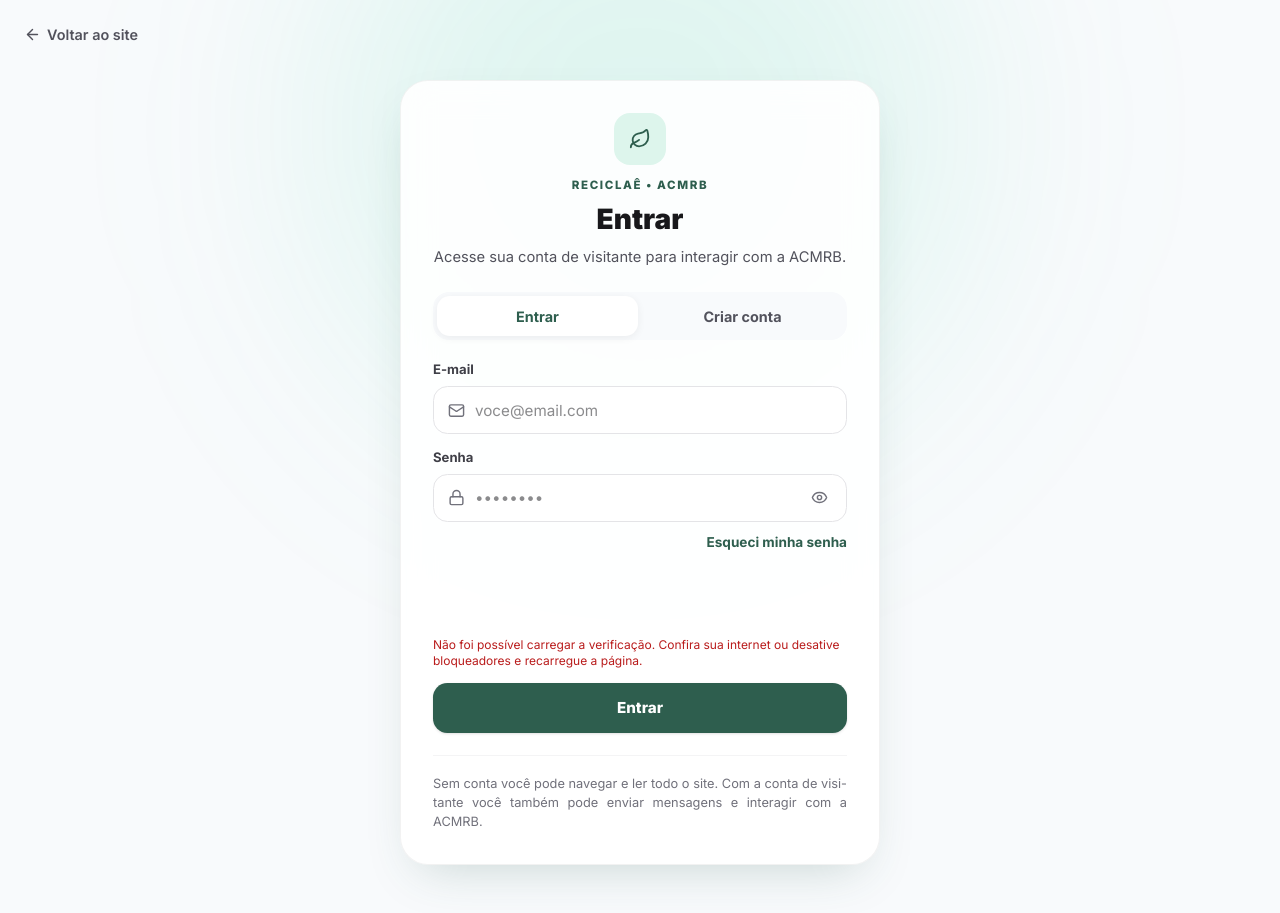
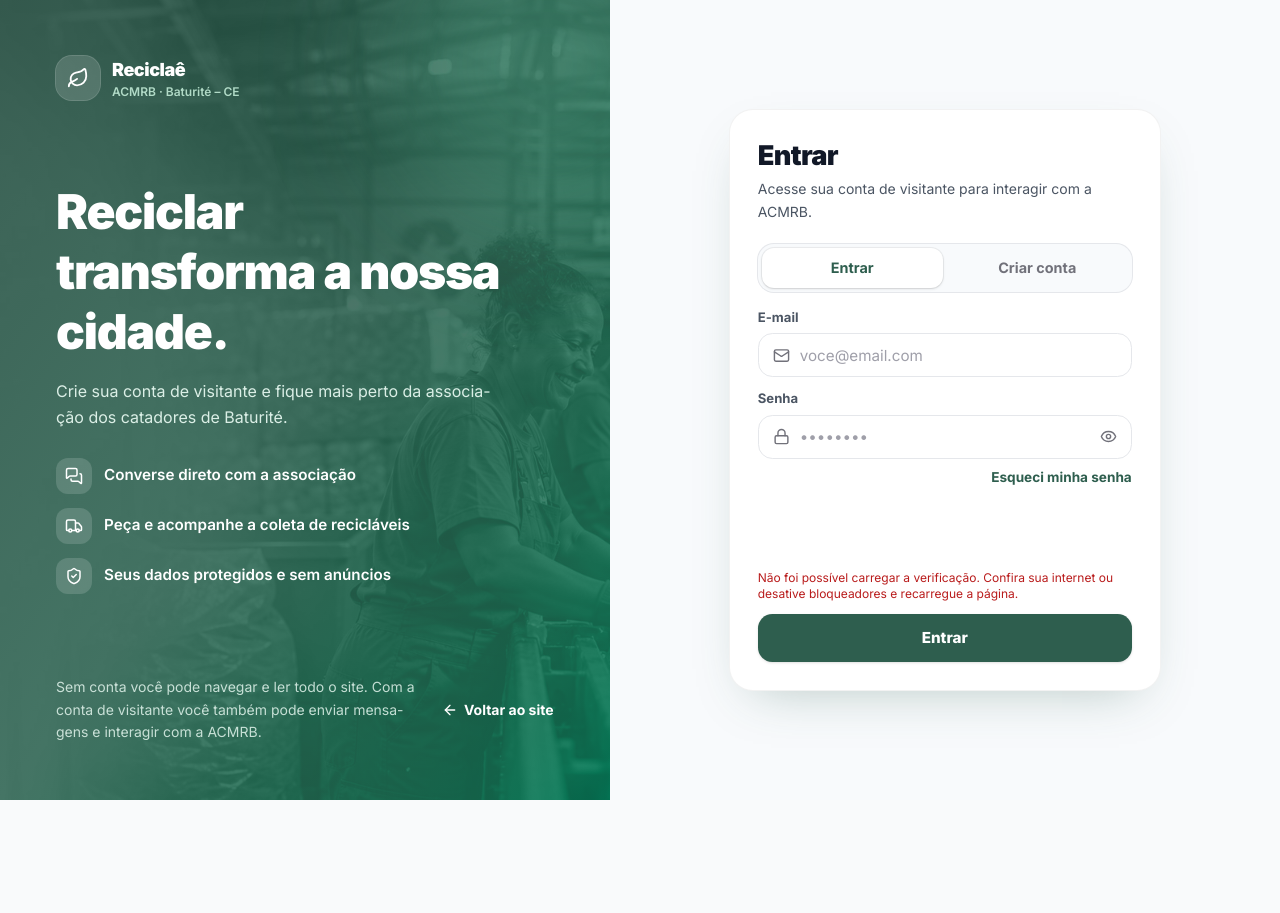
Before and after one commit to joota2500/acmrb-platform, a Next.js app: page /login in a window 1280 px wide. After the commit the page ends 800 px from the top, so only its background shows below. Built offline with nearby package versions, Linux system fonts and the light colour scheme; no server answers.

Commit message:
tela de login nova

```diff
--- a/src/app/login/page.tsx
+++ b/src/app/login/page.tsx
@@ -12,11 +12,14 @@
  *    senha e confirmação (zod). O perfil é criado pelo gatilho do banco
  *    (migration 20261020260000_visitantes_perfil.sql).
  *  - Esqueci minha senha: envia o link para /redefinir-senha.
- * Visual: Tailwind + Button.
+ * Visual (Tailwind): no computador, 2 colunas que cabem na tela sem
+ * rolagem (painel verde da marca à esquerda + cartão do formulário à
+ * direita). No celular, só o cartão, com rolagem vertical natural.
  */
 
 import { useEffect, useState, type FormEvent } from "react";
 import Link from "next/link";
+import Image from "next/image";
 import { useRouter } from "next/navigation";
 import { AnimatePresence, motion, useReducedMotion } from "framer-motion";
 import {
@@ -30,7 +33,10 @@ import {
   Lock,
   Mail,
   MapPin,
+  MessagesSquare,
   Phone,
+  ShieldCheck,
+  Truck,
   User,
 } from "lucide-react";
 
@@ -81,11 +87,22 @@ function mensagemErroCadastro(error: { status?: number; code?: string; message:
 
 // Classes que se repetem no formulário
 const CAIXA_CAMPO =
-  "flex h-12 items-center gap-2.5 rounded-[0.9rem] border bg-white px-3.5 text-zinc-500 transition focus-within:border-brand focus-within:text-brand focus-within:shadow-[0_0_0_3px_rgb(46_94_78/0.15)] max-[480px]:h-11.5";
+  "flex h-11 items-center gap-2.5 rounded-control border bg-white px-3.5 text-ink-muted transition focus-within:border-brand focus-within:text-brand focus-within:shadow-focus";
 const ENTRADA =
-  "h-full min-w-0 flex-1 border-0 bg-transparent text-[0.95rem] text-zinc-900 outline-none max-[480px]:text-base";
-const ROTULO = "text-[0.82rem] font-bold text-zinc-700";
-const LINK = "inline-flex items-center justify-center gap-1.5 text-[0.85rem] font-bold text-brand hover:underline";
+  "h-full w-full min-w-0 flex-1 border-0 bg-transparent text-base text-ink outline-none placeholder:text-zinc-400 sm:text-[0.95rem]";
+const ROTULO = "text-[0.82rem] font-bold text-ink-soft";
+const LINK =
+  "inline-flex items-center justify-center gap-1.5 rounded-md text-[0.85rem] font-bold text-brand hover:underline focus-visible:outline-2 focus-visible:outline-offset-2 focus-visible:outline-brand";
+
+// Vantagens da conta (painel verde do computador)
+const VANTAGENS = [
+  { icone: MessagesSquare, texto: "Converse direto com a associação" },
+  { icone: Truck, texto: "Peça e acompanhe a coleta de recicláveis" },
+  { icone: ShieldCheck, texto: "Seus dados protegidos e sem anúncios" },
+];
+
+const AVISO_VISITANTE =
+  "Sem conta você pode navegar e ler todo o site. Com a conta de visitante você também pode enviar mensagens e interagir com a ACMRB.";
 
 export default function LoginPage() {
   const router = useRouter();
@@ -286,8 +303,8 @@ export default function LoginPage() {
     return (
       <div className="flex min-w-0 flex-col gap-1.5">
         <label htmlFor={`login-${id}`} className={ROTULO}>{rotulo}</label>
-        <div className={cn(CAIXA_CAMPO, erro ? "border-red-400" : "border-zinc-200")}>
-          <Icone size={17} aria-hidden="true" />
+        <div className={cn(CAIXA_CAMPO, erro ? "border-red-400" : "border-line")}>
+          <Icone size={17} className="shrink-0" aria-hidden="true" />
           <input
             id={`login-${id}`}
             className={ENTRADA}
@@ -296,7 +313,7 @@ export default function LoginPage() {
             {...props}
           />
         </div>
-        {erro && <span id={`login-${id}-erro`} className="text-xs text-red-600">{erro}</span>}
+        {erro && <ErroCampo id={`login-${id}-erro`} texto={erro} />}
       </div>
     );
   }
@@ -305,39 +322,99 @@ export default function LoginPage() {
   const t = TITULOS[modo];
 
   return (
-    <main className="relative flex min-h-dvh items-center justify-center overflow-hidden bg-surface-alt px-5 pb-12 pt-20 max-[768px]:pt-18 max-[480px]:items-start max-[480px]:px-3.5 max-[480px]:pb-6 max-[480px]:pt-15">
-      <div
-        className="pointer-events-none absolute -top-48 left-1/2 size-160 -translate-x-1/2 rounded-full bg-emerald-400/12 blur-[120px]"
-        aria-hidden="true"
+    // Computador (lg): altura exata da tela e nada de rolagem na página.
+    // Celular: altura mínima da tela e só rolagem vertical (overflow-x-hidden).
+    <main className="min-h-dvh overflow-x-hidden bg-surface-alt lg:grid lg:h-dvh lg:grid-cols-[minmax(0,1fr)_minmax(0,1.1fr)] lg:overflow-hidden">
+      {/* ===== Painel da marca (só no computador) ===== */}
+      <aside className="relative hidden overflow-hidden bg-linear-to-br from-brand-dark via-brand to-emerald-700 text-white lg:flex lg:flex-col lg:justify-between lg:p-10 xl:p-14">
+        <Image
+          src="/images/hero-reciclagem.jpg"
+          alt=""
+          fill
+          priority
+          sizes="50vw"
+          className="object-cover opacity-15 mix-blend-luminosity"
         />
+        {/* luz verde de fundo (só decoração) */}
+        <span className="pointer-events-none absolute -right-24 -top-24 h-80 w-80 rounded-full bg-emerald-300/20 blur-3xl" aria-hidden="true" />
 
         <Link
           href="/"
-        className="absolute left-6 top-6 z-10 inline-flex items-center gap-1.5 text-[0.9rem] font-semibold text-zinc-600 transition-colors hover:text-brand max-[480px]:left-4 max-[480px]:top-4 max-[480px]:text-[0.85rem]"
+          className="relative inline-flex w-fit items-center gap-3 rounded-xl focus-visible:outline-2 focus-visible:outline-offset-4 focus-visible:outline-white"
         >
+          <span className="grid size-11 place-items-center rounded-2xl bg-white/15 ring-1 ring-white/25">
+            <Leaf size={22} aria-hidden="true" />
+          </span>
+          <span className="leading-tight">
+            <span className="block text-lg font-black tracking-tight">Reciclaê</span>
+            <span className="block text-xs font-semibold text-emerald-100/80">ACMRB · Baturité – CE</span>
+          </span>
+        </Link>
+
+        <div className="relative max-w-md">
+          <h2 className="text-4xl font-black leading-tight tracking-tight xl:text-5xl">
+            Reciclar transforma a nossa cidade.
+          </h2>
+          <p className="mt-4 text-base leading-relaxed text-emerald-50/90">
+            Crie sua conta de visitante e fique mais perto da associação dos catadores de Baturité.
+          </p>
+          <ul className="mt-7 flex flex-col gap-3.5">
+            {VANTAGENS.map(({ icone: Icone, texto }) => (
+              <li key={texto} className="flex items-center gap-3 text-[0.95rem] font-semibold">
+                <span className="grid size-9 shrink-0 place-items-center rounded-xl bg-white/15">
+                  <Icone size={18} aria-hidden="true" />
+                </span>
+                {texto}
+              </li>
+            ))}
+          </ul>
+        </div>
+
+        <div className="relative flex items-center justify-between gap-4 text-sm text-emerald-50/80">
+          <p className="max-w-sm leading-relaxed">{AVISO_VISITANTE}</p>
+          <Link
+            href="/"
+            className="inline-flex shrink-0 items-center gap-1.5 rounded-md font-bold text-white hover:underline focus-visible:outline-2 focus-visible:outline-offset-2 focus-visible:outline-white"
+          >
+            <ArrowLeft size={16} aria-hidden="true" /> Voltar ao site
+          </Link>
+        </div>
+      </aside>
+
+      {/* ===== Coluna do formulário ===== */}
+      {/* no computador, se uma tela bem baixa não couber, rola só esta coluna (nunca a página) */}
+      <div className="flex min-h-dvh flex-col lg:min-h-0 lg:overflow-y-auto">
+        {/* topo do celular/tablet: voltar + marca */}
+        <div className="flex items-center justify-between px-4 pt-4 sm:px-6 lg:hidden">
+          <Link href="/" className={cn(LINK, "text-ink-soft")}>
             <ArrowLeft size={17} aria-hidden="true" /> Voltar ao site
           </Link>
+          <span className="inline-flex items-center gap-1.5 text-xs font-extrabold tracking-[0.14em] text-brand">
+            <Leaf size={15} aria-hidden="true" /> RECICLAÊ
+          </span>
+        </div>
 
+        <div className="flex flex-1 items-start justify-center px-4 py-5 sm:items-center sm:px-6 sm:py-8 lg:px-10 lg:py-6">
           <motion.section
-        className="relative z-1 w-full max-w-120 rounded-[1.75rem] border border-black/5 bg-white/90 p-8 shadow-[0_20px_50px_-20px_rgb(46_94_78/0.25)] backdrop-blur-lg max-[768px]:p-7 max-[480px]:rounded-[1.25rem] max-[480px]:p-5"
-        initial={reduzir ? false : { opacity: 0, y: 24 }}
+            className={cn(
+              "w-full rounded-[1.5rem] border border-black/5 bg-white p-5 shadow-[0_20px_50px_-24px_rgb(46_94_78/0.35)] sm:p-7",
+              modo === "cadastro" ? "max-w-[34rem]" : "max-w-[27rem]",
+            )}
+            initial={reduzir ? false : { opacity: 0, y: 16 }}
             animate={{ opacity: 1, y: 0 }}
-        transition={{ duration: 0.4 }}
+            transition={{ duration: 0.35 }}
             aria-labelledby="login-titulo"
           >
-        <header className="text-center">
-          <span className="inline-flex size-13 items-center justify-center rounded-2xl bg-brand-mint text-brand max-[480px]:size-11">
-            <Leaf size={22} aria-hidden="true" />
-          </span>
-          <p className="mt-3 text-[0.72rem] font-extrabold tracking-[0.14em] text-brand">RECICLAÊ • ACMRB</p>
-          <h1 id="login-titulo" className="mt-1 text-center text-[1.75rem] font-black text-zinc-900 max-[480px]:text-[1.45rem]">
+            <header>
+              <h1 id="login-titulo" className="text-2xl font-black tracking-tight text-ink sm:text-[1.7rem]">
                 {t.titulo}
               </h1>
-          <p className="texto-justo mt-1.5 text-[0.92rem] text-zinc-600 [text-align-last:center] max-[480px]:text-[0.85rem]">{t.sub}</p>
+              <p className="mt-1 text-sm leading-relaxed text-ink-soft">{t.sub}</p>
             </header>
 
-        {modo !== "recuperar" && (
-          <div className="mt-6 grid grid-cols-2 gap-1 rounded-2xl bg-surface-alt p-1" role="tablist" aria-label="Entrar ou criar conta">
+            {/* Abas: Entrar / Criar conta (em "recuperar" aparece o botão de voltar no lugar) */}
+            {modo !== "recuperar" ? (
+              <div className="mt-5 grid grid-cols-2 gap-1 rounded-2xl bg-surface-alt p-1 ring-1 ring-line" role="tablist" aria-label="Entrar ou criar conta">
                 {(["entrar", "cadastro"] as const).map((m) => (
                   <button
                     key={m}
@@ -345,8 +422,8 @@ export default function LoginPage() {
                     role="tab"
                     aria-selected={modo === m}
                     className={cn(
-                  "h-10 cursor-pointer rounded-[0.8rem] text-[0.9rem] font-bold transition-colors",
-                  modo === m ? "bg-white text-brand shadow-[0_2px_8px_rgb(0_0_0/0.06)]" : "text-zinc-600",
+                      "h-10 cursor-pointer rounded-xl text-[0.9rem] font-bold transition-colors focus-visible:outline-2 focus-visible:outline-offset-1 focus-visible:outline-brand",
+                      modo === m ? "bg-white text-brand shadow-sm ring-1 ring-black/5" : "text-ink-muted hover:text-brand",
                     )}
                     onClick={() => trocarModo(m)}
                   >
@@ -354,6 +431,10 @@ export default function LoginPage() {
                   </button>
                 ))}
               </div>
+            ) : (
+              <button type="button" className={cn(LINK, "mt-4 cursor-pointer")} onClick={() => trocarModo("entrar")}>
+                <ArrowLeft size={15} aria-hidden="true" /> Voltar para entrar
+              </button>
             )}
 
             <AnimatePresence mode="wait">
@@ -362,10 +443,10 @@ export default function LoginPage() {
                   key={aviso.texto}
                   role={aviso.tipo === "erro" ? "alert" : "status"}
                   className={cn(
-                "texto-justo mt-5 flex items-start gap-2.5 rounded-2xl border px-4 py-3 text-[0.88rem] leading-snug [&>svg]:mt-0.5 [&>svg]:shrink-0",
+                    "mt-4 flex items-start gap-2.5 rounded-2xl border px-3.5 py-3 text-[0.88rem] leading-snug [&>svg]:mt-0.5 [&>svg]:shrink-0",
                     aviso.tipo === "erro"
-                  ? "border-red-200 bg-red-50 text-danger"
-                  : "border-[#a7e3cb] bg-brand-mint text-[#1f4a3c]",
+                      ? "border-red-200 bg-danger-soft text-danger"
+                      : "border-brand-line bg-brand-mint text-brand-dark",
                   )}
                   initial={reduzir ? false : { opacity: 0, y: -6 }}
                   animate={{ opacity: 1, y: 0 }}
@@ -377,25 +458,25 @@ export default function LoginPage() {
               )}
             </AnimatePresence>
 
-        <form className="mt-5 flex flex-col gap-3.5" onSubmit={enviar} noValidate>
+            <form className="mt-4 flex flex-col gap-3" onSubmit={enviar} noValidate>
+              {/* Cadastro: campos em 2 colunas a partir do tablet, para caber na tela */}
               {modo === "cadastro" && (
-            <>
+                <div className="grid gap-3 sm:grid-cols-2">
                   {campo("nome", "Nome completo", User, { type: "text", autoComplete: "name", maxLength: 100, value: nome, onChange: (e) => setNome(e.target.value), placeholder: "Seu nome e sobrenome" })}
-              <div className="grid grid-cols-2 gap-3.5 max-[480px]:grid-cols-1">
                   {campo("telefone", "Telefone", Phone, { type: "tel", inputMode: "numeric", autoComplete: "tel-national", value: telefone, onChange: (e) => setTelefone(mascaraTelefone(e.target.value)), placeholder: "(85) 98888-7777" })}
                   {campo("nascimento", "Data de nascimento", CalendarDays, { type: "date", autoComplete: "bday", max: new Date().toISOString().slice(0, 10), value: nascimento, onChange: (e) => setNascimento(e.target.value) })}
+                  {campo("cidade", "Cidade", MapPin, { type: "text", autoComplete: "address-level2", maxLength: 80, value: cidade, onChange: (e) => setCidade(e.target.value), placeholder: "Ex.: Baturité" })}
                 </div>
-              {campo("cidade", "Cidade", MapPin, { type: "text", autoComplete: "address-level2", maxLength: 80, value: cidade, onChange: (e) => setCidade(e.target.value), placeholder: "Ex.: Baturité" })}
-            </>
               )}
 
               {campo("email", "E-mail", Mail, { type: "email", autoComplete: "email", inputMode: "email", value: email, onChange: (e) => setEmail(e.target.value), placeholder: "voce@email.com" })}
 
               {modo !== "recuperar" && (
+                <div className={cn("grid gap-3", modo === "cadastro" && "sm:grid-cols-2")}>
                   <div className="flex min-w-0 flex-col gap-1.5">
                     <label htmlFor="login-senha" className={ROTULO}>Senha</label>
-              <div className={cn(CAIXA_CAMPO, erros.senha ? "border-red-400" : "border-zinc-200")}>
-                <Lock size={17} aria-hidden="true" />
+                    <div className={cn(CAIXA_CAMPO, "pr-1.5", erros.senha ? "border-red-400" : "border-line")}>
+                      <Lock size={17} className="shrink-0" aria-hidden="true" />
                       <input
                         id="login-senha"
                         className={ENTRADA}
@@ -409,27 +490,27 @@ export default function LoginPage() {
                       />
                       <button
                         type="button"
-                  className="inline-flex cursor-pointer p-1 text-zinc-500 hover:text-brand"
+                        className="grid size-8 shrink-0 cursor-pointer place-items-center rounded-lg text-ink-muted hover:bg-brand-soft hover:text-brand focus-visible:outline-2 focus-visible:outline-brand"
                         onClick={() => setVerSenha((v) => !v)}
                         aria-label={verSenha ? "Ocultar senha" : "Mostrar senha"}
+                        aria-pressed={verSenha}
                       >
-                  {verSenha ? <EyeOff size={17} /> : <Eye size={17} />}
+                        {verSenha ? <EyeOff size={17} aria-hidden="true" /> : <Eye size={17} aria-hidden="true" />}
                       </button>
                     </div>
-              {erros.senha ? (
-                <span id="login-senha-erro" className="text-xs text-red-600">{erros.senha}</span>
-              ) : (
-                modo === "cadastro" && (
-                  <span id="login-senha-dica" className="text-[0.76rem] text-zinc-500">
+                    {erros.senha && <ErroCampo id="login-senha-erro" texto={erros.senha} />}
+                  </div>
+
+                  {modo === "cadastro" &&
+                    campo("confirmar", "Confirmar senha", Lock, { type: tipoSenha, autoComplete: "new-password", value: confirmar, onChange: (e) => setConfirmar(e.target.value), placeholder: "Repita a senha" })}
+
+                  {modo === "cadastro" && !erros.senha && (
+                    <span id="login-senha-dica" className="-mt-1 text-[0.76rem] text-ink-muted sm:col-span-2">
                       Mínimo 8 caracteres, com maiúscula, minúscula e número.
                     </span>
-                )
                   )}
                 </div>
               )}
-
-          {modo === "cadastro" &&
-            campo("confirmar", "Confirmar senha", Lock, { type: tipoSenha, autoComplete: "new-password", value: confirmar, onChange: (e) => setConfirmar(e.target.value), placeholder: "Repita a senha" })}
 
               {modo === "entrar" && (
                 <button type="button" className={cn(LINK, "-mt-1 cursor-pointer self-end")} onClick={() => trocarModo("recuperar")}>
@@ -444,25 +525,32 @@ export default function LoginPage() {
                 type="submit"
                 larguraTotal
                 carregando={carregando}
-            className="h-12.5 rounded-[0.9rem] text-[0.95rem] font-extrabold max-[480px]:h-11.5"
+                className="h-12 rounded-control text-[0.95rem] font-extrabold"
                 disabled={carregando || (modo === "recuperar" && espera > 0)}
               >
                 {modo === "entrar" && (carregando ? "Entrando…" : "Entrar")}
                 {modo === "cadastro" && (carregando ? "Criando conta…" : "Criar minha conta")}
                 {modo === "recuperar" && (espera > 0 ? `Reenviar em ${espera}s` : carregando ? "Enviando…" : "Enviar link")}
               </Button>
-
-          {modo === "recuperar" && (
-            <button type="button" className={cn(LINK, "cursor-pointer")} onClick={() => trocarModo("entrar")}>
-              <ArrowLeft size={15} aria-hidden="true" /> Voltar para entrar
-            </button>
-          )}
             </form>
 
-        <p className="texto-justo mt-5.5 border-t border-zinc-100 pt-4.5 text-[0.8rem] leading-normal text-zinc-500">
-          Sem conta você pode navegar e ler todo o site. Com a conta de visitante você também pode enviar mensagens e interagir com a ACMRB.
+            {/* no computador este aviso fica no painel verde */}
+            <p className="mt-5 border-t border-line pt-4 text-[0.8rem] leading-normal text-ink-muted lg:hidden">
+              {AVISO_VISITANTE}
             </p>
           </motion.section>
+        </div>
+      </div>
     </main>
   );
 }
+
+/** Mensagem de erro embaixo de um campo */
+function ErroCampo({ id, texto }: { id: string; texto: string }) {
+  return (
+    <span id={id} className="flex items-start gap-1 text-xs font-medium text-danger">
+      <AlertCircle size={13} className="mt-px shrink-0" aria-hidden="true" />
+      {texto}
+    </span>
+  );
+}
```
Also changed, not shown: 1 other file (tests, documents, lock files or other folders). Lines whose indentation alone changed are shown as unchanged.
